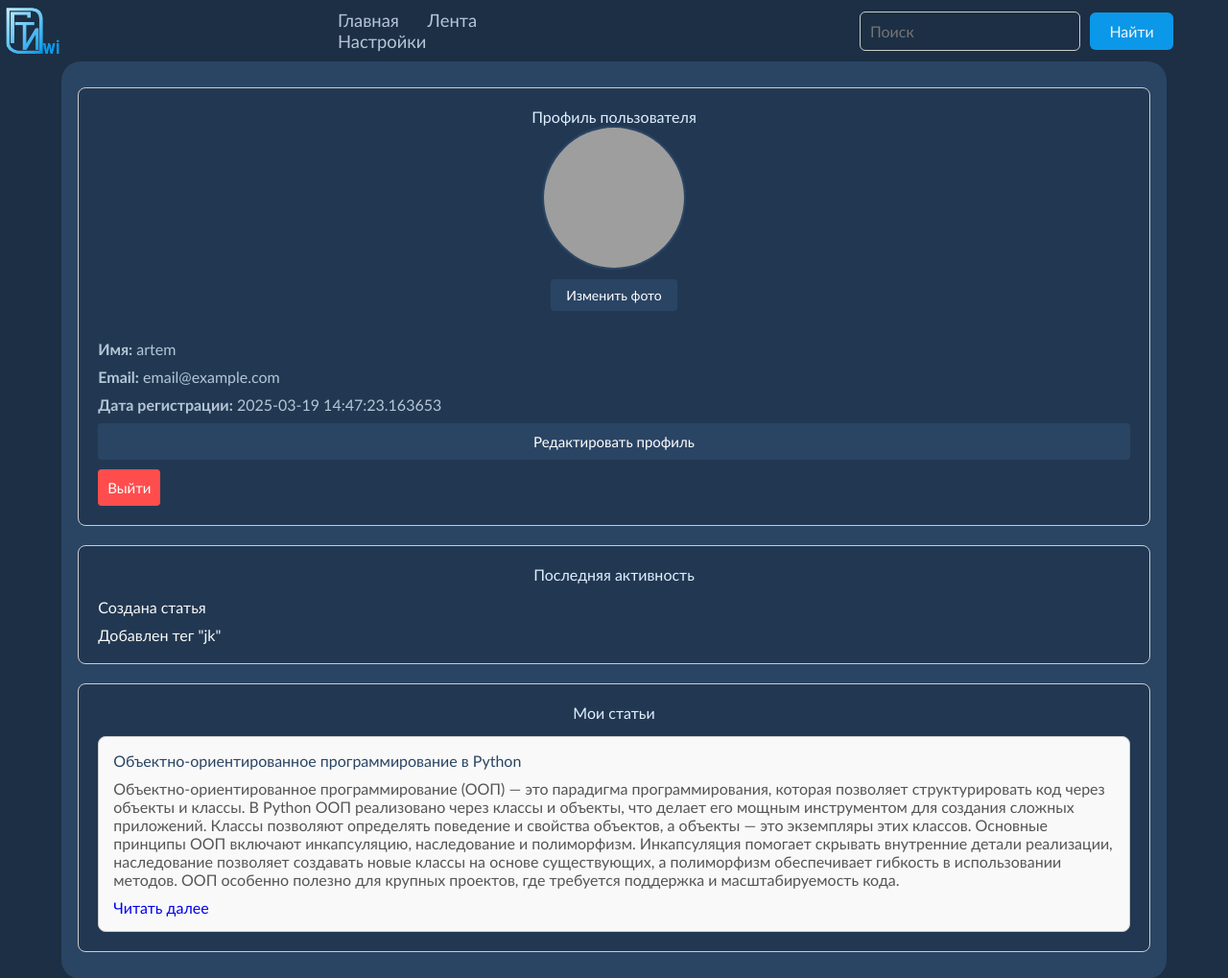
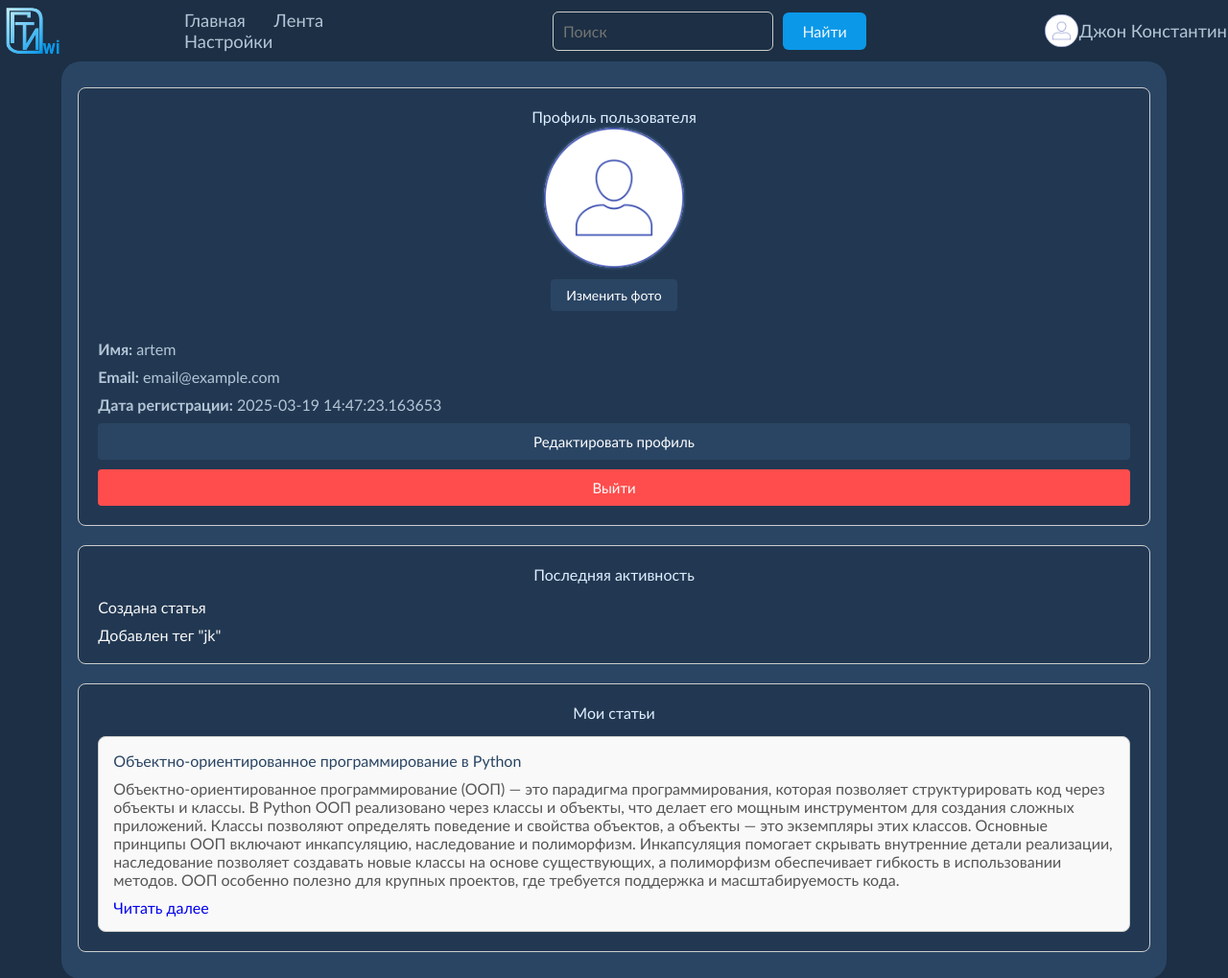
Before and after one commit to taishakutenn/OGTIwi, a Flask app: page /account in a window 1280 px wide. Shown: the top 1019 px of the page at 96% size. Run offline with Flask 3, Linux system fonts and the light colour scheme; the first user in the database is signed in; data comes from the database, SQL or seed files in the repository; grey boxes are pictures that could not be loaded.

Commit message:
edit profile page, edit base, edit css(index, base)

```diff
--- a/static/css/base.css
+++ b/static/css/base.css
@@ -366,16 +366,18 @@ h2.h2 {
   font-size: 16px;
   color: rgb(180, 198, 214);
 }
-.account-page button {
+.account-page form button {
   padding: 10px;
   border-radius: 4px;
   font-size: 15px;
 }
 .edit-profile-btn {
+  width: 100%;
   background-color: #2a4564;
   color: white;
 }
-.logout-btn {
+.logout-btn.btn {
+  width: 100%;
   background-color: #ff4d4d;
   color: white;
 }
--- a/static/css/index.css
+++ b/static/css/index.css
@@ -26,6 +25,26 @@ header a:hover {
   color: aliceblue;
   text-decoration: underline;
 }
+
+
+
+/* ACCOUNT */
+header div.account {
+  flex-basis: 15%;
+  display: flex;
+  justify-content: space-evenly;
+}
+header div.account img {
+  width: 18%;
+  height: 18%;
+  border-radius: 50%;
+}
+header div.account a {
+  align-self: center;
+}
+
+
+
 
 /* LOGO */
 header .logo {
--- a/templates/account.html
+++ b/templates/account.html
@@ -7,16 +7,18 @@
       <div class="info-block">
         <!-- Фото -->
         <div class="user-avatar">
-          <img src="avatar.png" alt="avatar" id="avatar-preview">
+          <img src="static\images\stock.png" alt="avatar" id="avatar-preview">
           <label for="avatar-upload" class="upload-btn">Изменить фото</label>
           <input type="file" id="avatar-upload" accept="image/*" style="display: none;">
         </div>
         <p><strong>Имя:</strong> {{ nickname }}</p>
         <p><strong>Email:</strong> {{ email }}</p>
         <p><strong>Дата регистрации:</strong> {{ created_date }}</p>
-        <button class="edit-profile-btn">Редактировать профиль</button>
+        <form action="edit-profile">
+          <button class="edit-profile-btn">Редактировать профиль</button>
+        </form>
         <form action="logout">
-          <button class="logout-btn" type="submit">Выйти</button>
+          <button class="logout-btn btn" type="submit">Выйти</button>
         </form>
       </div>
     </section>
--- a/templates/base.html
+++ b/templates/base.html
@@ -30,6 +30,12 @@
         <a href="register">Регистрация</a>
         <a href="login">Вход</a>
       </div>
+    {% endif %}
+    {% if current_user.is_authenticated %}
+    <div class="account">
+      <img src="static\images\stock.png" alt="avatar.net">
+      <a href="account.html">Джон Константин</a>
+    </div>
     {% endif %}
   </header>
 
```
Also changed, not shown: other parts of static/css/index.css (+0 -1 lines), static/images/stock.png (added).
